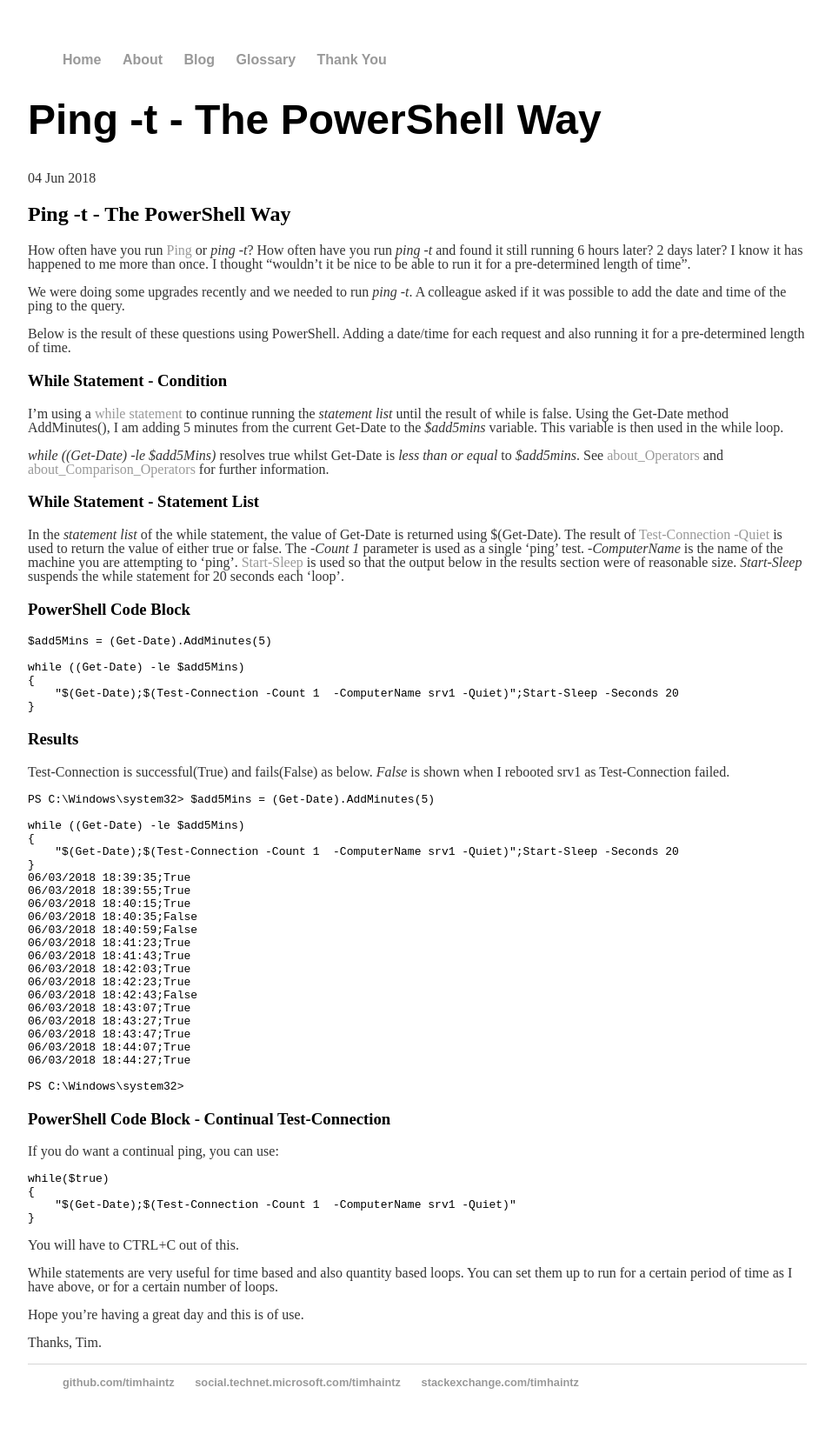
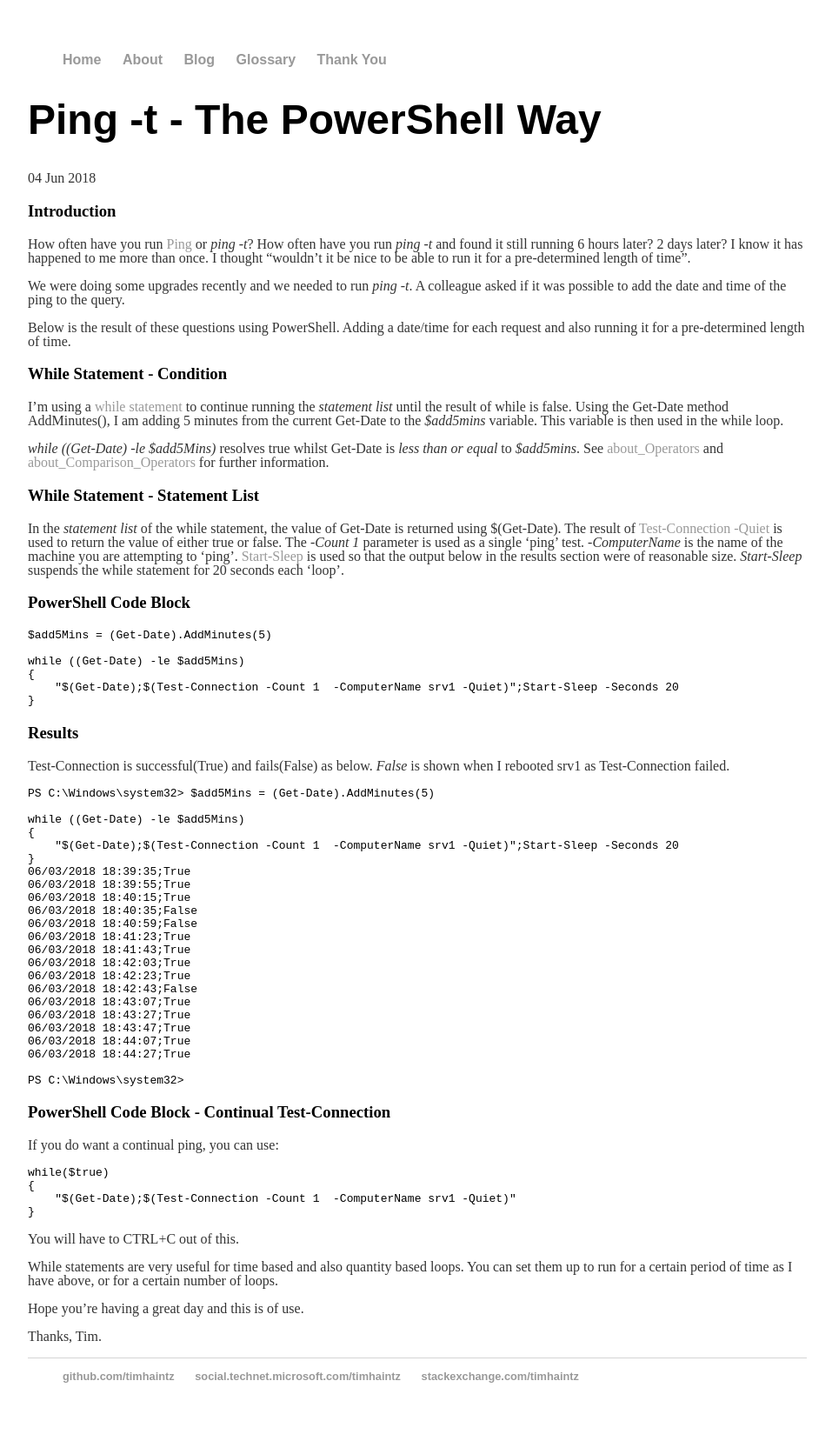
Before and after one commit to timhaintz/timhaintz.github.io, a Jekyll site: the page built from _posts/2018-06-04-Ping-t-The-PowerShell-Way.md, in a window 1280 px wide. Shown: the whole page at 87% size, without its empty margins (160-1117 px from the left). Built offline with Jekyll 4.4.1, drawn with Linux system fonts in a browser that asks for light colours.

Commit message:
Added ### Introduction

```diff
--- a/_posts/2018-06-04-Ping-t-The-PowerShell-Way.md
+++ b/_posts/2018-06-04-Ping-t-The-PowerShell-Way.md
@@ -3,7 +3,7 @@ layout: post
 title: "Ping -t - The PowerShell Way"
 date: 2018-06-04
 ---
-## Ping -t - The PowerShell Way
+### Introduction
 
 How often have you run [Ping](https://docs.microsoft.com/en-us/windows-server/administration/windows-commands/ping) or *ping -t*? How often have you run *ping -t* and found it still running 6 hours later? 2 days later?
 I know it has happened to me more than once. I thought "wouldn't it be nice to be able to run it for a pre-determined length of time".
```
